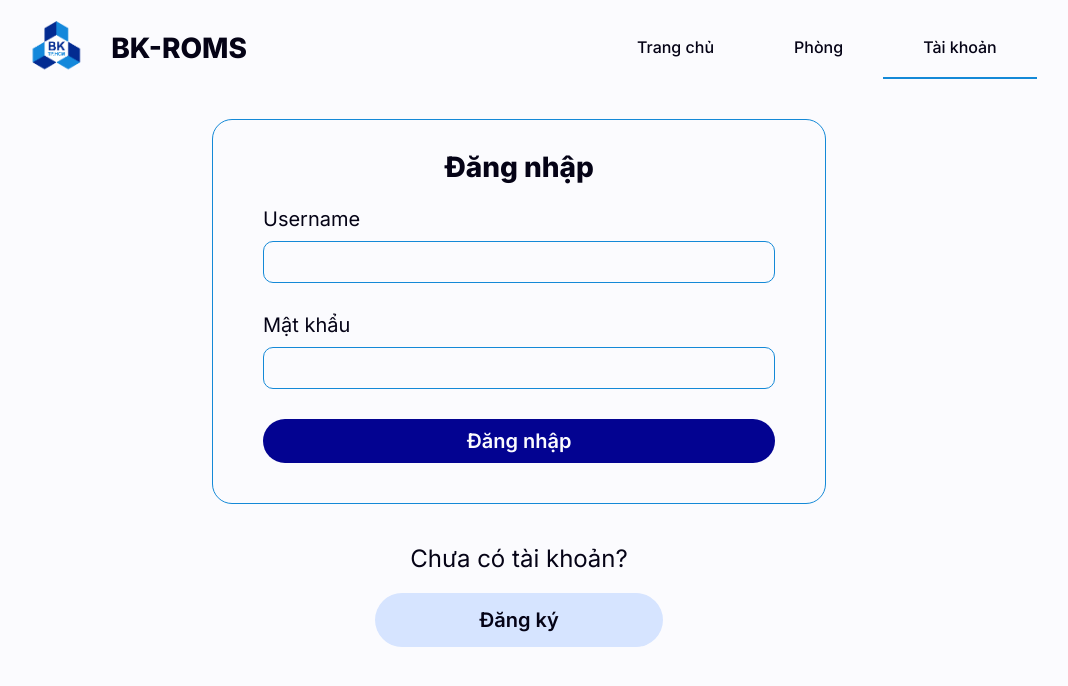
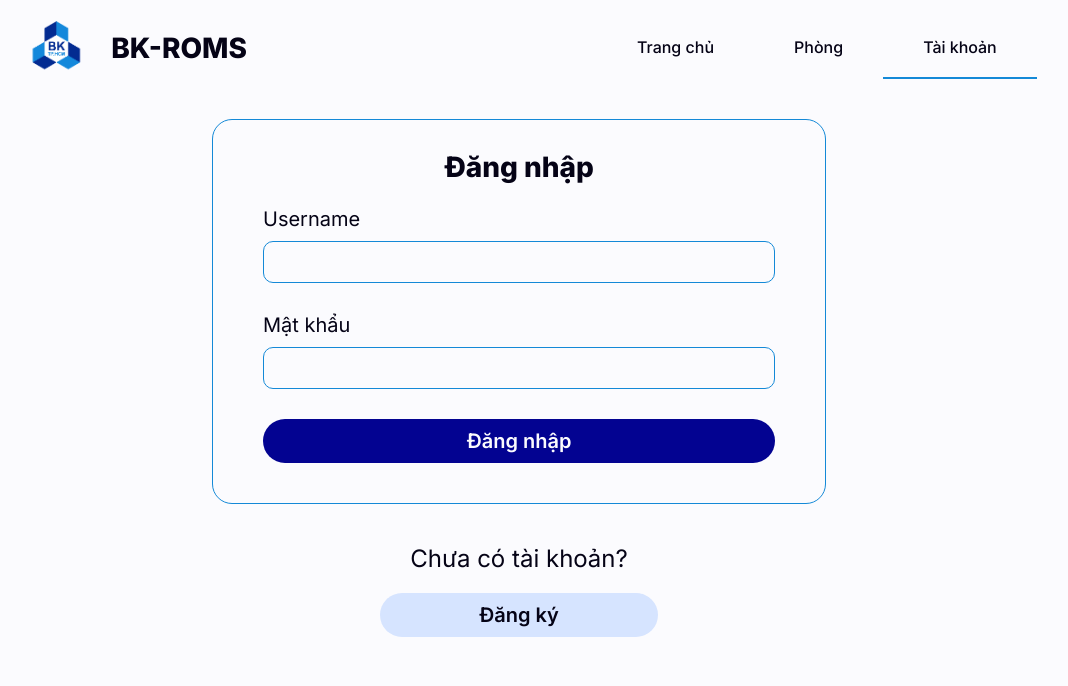
Before and after one commit to CuongChuck/ROMS-G1-CC01-ASE, a React (Vite) app in the folder frontend/: page /login in a window 1280 px wide. Shown: the top 686 px of the page, without its empty margins (121-1189 px from the left). Built offline with nearby package versions, Linux system fonts and the light colour scheme.

Commit message:
Update style of secondary button

```diff
--- a/frontend/src/components/SecButton/SecondaryButton.css
+++ b/frontend/src/components/SecButton/SecondaryButton.css
@@ -4,7 +4,7 @@
     justify-content: center;
     border-radius: 40px;
     background-color: var(--color-secondary);
-    padding: 15px 35px;
+    padding: 10px 30px;
 
     h4 {
         font-weight: 600;
--- a/frontend/src/components/SecButton/SecondaryButton.jsx
+++ b/frontend/src/components/SecButton/SecondaryButton.jsx
@@ -3,10 +3,11 @@ import './SecondaryButton.css';
 
 const SecondaryButton = ({content, style, onClick}) => {
     const lst = ['Đăng ký', 'Thông tin tài khoản', 'Xem lịch sử dụng phòng', 'Huỷ'];
+    const size = content == 2 ? 'var(--tiny-textsize)' : 'var(--small-textsize)';
 
     return (
         <div className='secbutton' style={style} onClick={onClick}>
-            <h4>{lst[content]}</h4>
+            <h4 style={{fontSize:size}}>{lst[content]}</h4>
         </div>
     )
 }
```
